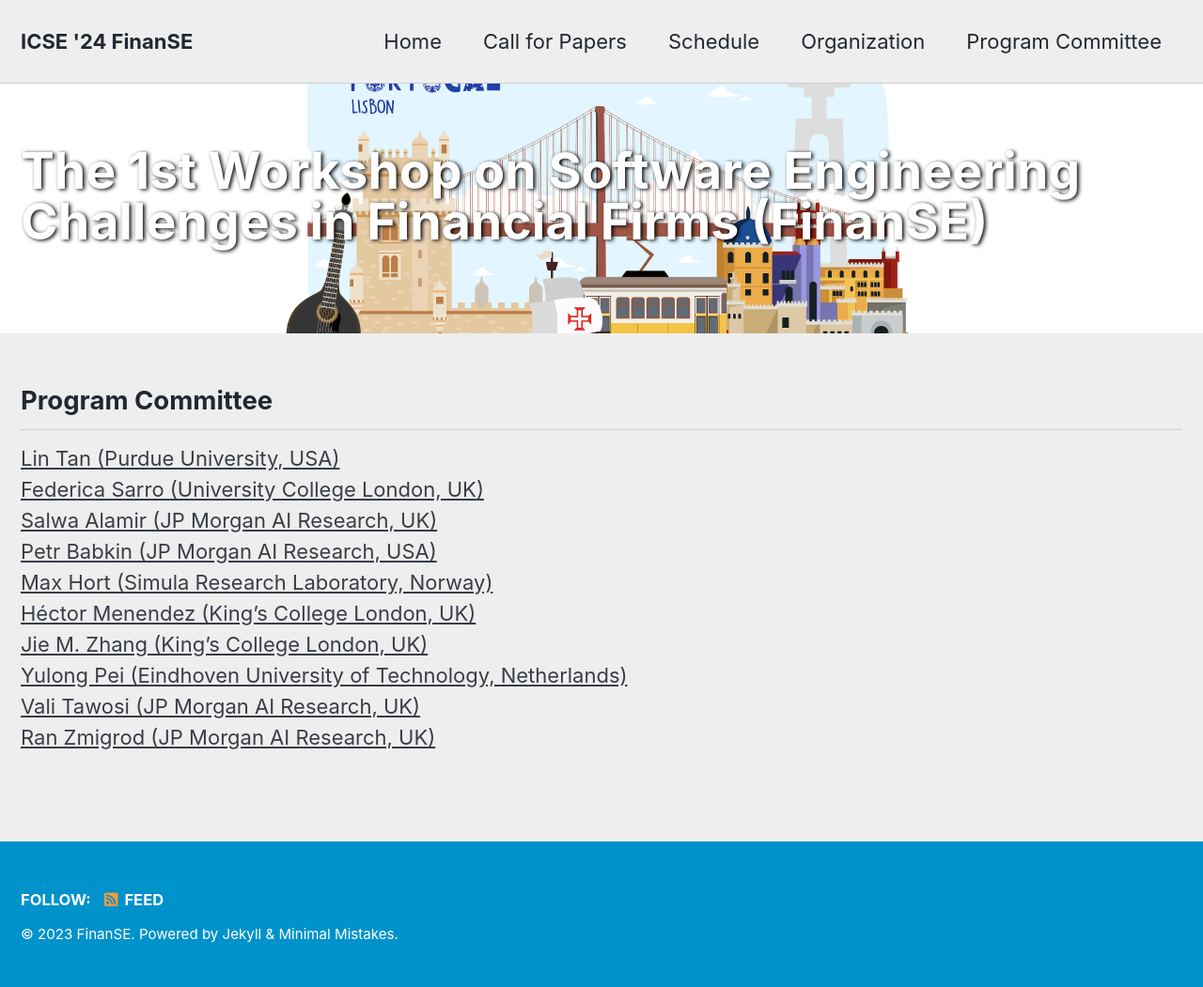
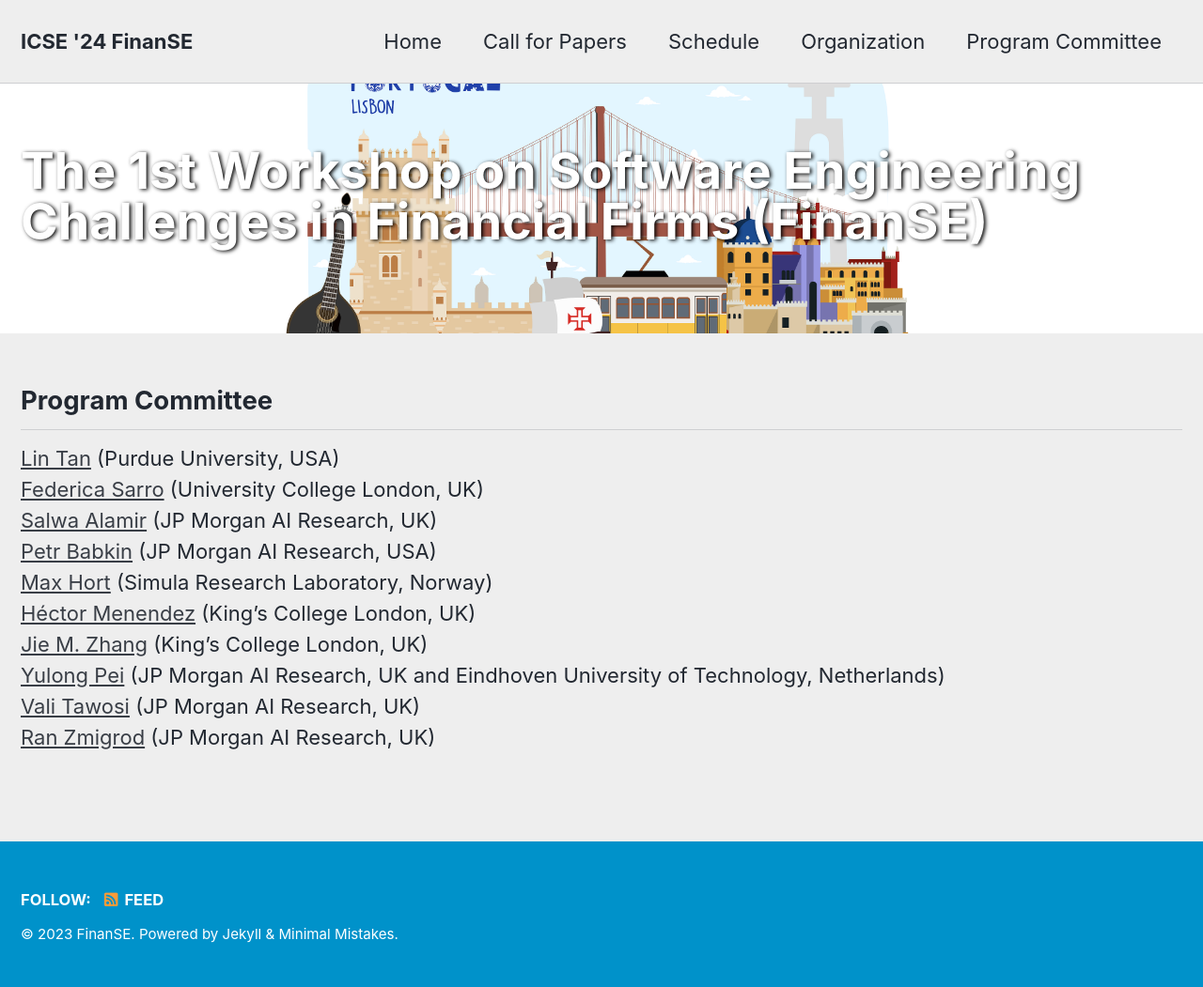
Before and after one commit to finanse24/finanse24.github.io, a Jekyll site: the page built from _pages/program_committee.md, in a window 1280 px wide. Shown: the whole page at 94% size. Built offline with Jekyll 4.4.1, drawn with Linux system fonts in a browser that asks for light colours; cached includes are drawn as plain includes.

Commit message:
pc links

```diff
--- a/_pages/program_committee.md
+++ b/_pages/program_committee.md
@@ -8,13 +8,13 @@ header:
 ---
 <h2>Program Committee</h2>
 
-<a href="https://www.cs.purdue.edu/homes/lintan/">Lin Tan (Purdue University, USA)</a><br>
-<a href="http://www0.cs.ucl.ac.uk/staff/f.sarro/">Federica Sarro (University College London, UK)</a><br>
-<a href="https://scholar.google.com/citations?user=ty1sZH4AAAAJ">Salwa Alamir (JP Morgan AI Research, UK)</a><br>
-<a href="https://dblp.org/pid/161/0027.html">Petr Babkin (JP Morgan AI Research, USA)</a><br>
-<a href="https://maxhort.github.io/">Max Hort (Simula Research Laboratory, Norway)</a><br>
-<a href="https://www.kcl.ac.uk/people/hector-menendez">Héctor Menendez (King's College London, UK)</a><br>
-<a href="https://sites.google.com/view/jie-zhang/home">Jie M. Zhang (King's College London, UK)</a><br>
-<a href="https://ylpei.github.io/">Yulong Pei (Eindhoven University of Technology, Netherlands)</a><br>
-<a href="https://vtawosi.github.io/">Vali Tawosi (JP Morgan AI Research, UK)</a><br>
-<a href="https://scholar.google.com/citations?user=OUt5mt4AAAAJ&hl=en">Ran Zmigrod (JP Morgan AI Research, UK)</a><br>
+<a href="https://www.cs.purdue.edu/homes/lintan/">Lin Tan</a> (Purdue University, USA)<br>
+<a href="http://www0.cs.ucl.ac.uk/staff/f.sarro/">Federica Sarro</a> (University College London, UK)<br>
+<a href="https://scholar.google.com/citations?user=ty1sZH4AAAAJ">Salwa Alamir</a> (JP Morgan AI Research, UK)<br>
+<a href="https://dblp.org/pid/161/0027.html">Petr Babkin</a> (JP Morgan AI Research, USA)<br>
+<a href="https://maxhort.github.io/">Max Hort</a> (Simula Research Laboratory, Norway)<br>
+<a href="https://www.kcl.ac.uk/people/hector-menendez">Héctor Menendez</a> (King's College London, UK)<br>
+<a href="https://sites.google.com/view/jie-zhang/home">Jie M. Zhang</a> (King's College London, UK)<br>
+<a href="https://ylpei.github.io/">Yulong Pei</a> (JP Morgan AI Research, UK and Eindhoven University of Technology, Netherlands)<br>
+<a href="https://vtawosi.github.io/">Vali Tawosi</a> (JP Morgan AI Research, UK)<br>
+<a href="https://scholar.google.com/citations?user=OUt5mt4AAAAJ&hl=en">Ran Zmigrod</a> (JP Morgan AI Research, UK)<br>
```
